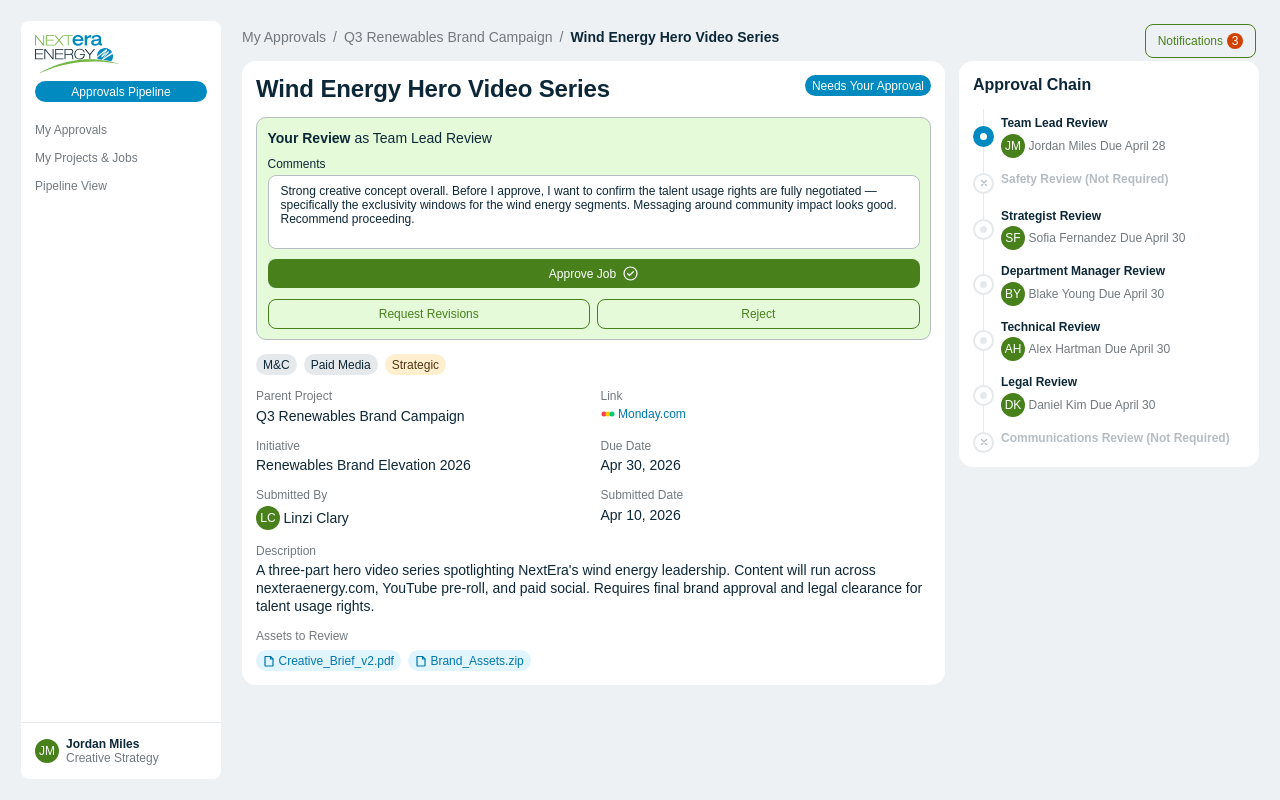
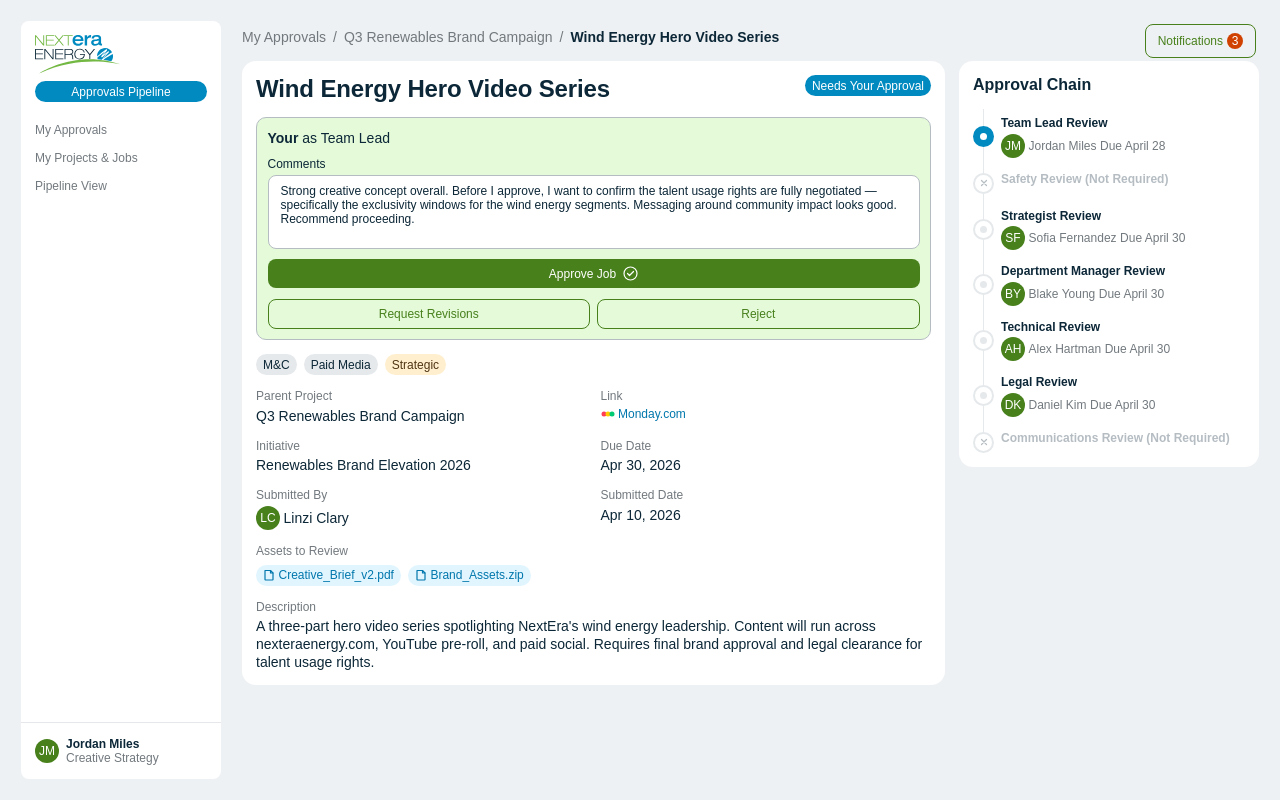
Before and after one commit to linziclary/nextera-approval-prototype, a Next.js app: page /job/job-001 in a window 1280 px wide. Built offline with nearby package versions, Linux system fonts and the light colour scheme.

Commit message:
Move Assets above Description; trim Review suffix from approval section title
Co-Authored-By: Claude Sonnet 4.6 <noreply@anthropic.com>

```diff
--- a/app/job/[id]/page.tsx
+++ b/app/job/[id]/page.tsx
@@ -264,8 +264,8 @@ export default function JobPage() {
                 style={{ backgroundColor: "#e4fad9", border: "1px solid #b5bdc3" }}
               >
                 <div style={{ fontSize: 14, lineHeight: "18px", color: "#0c2737" }}>
-                  <span style={{ ...SB }}>Your Review </span>
-                  <span style={{ ...S }}>as {activeStage?.name}</span>
+                  <span style={{ ...SB }}>Your </span>
+                  <span style={{ ...S }}>as {activeStage?.name?.replace(/ Review$/, "")}</span>
                 </div>
                 <div className="flex flex-col gap-1">
                   <label style={{ fontSize: 12, lineHeight: "14px", color: "#0c2737", ...S }}>Comments</label>
@@ -373,12 +373,6 @@ export default function JobPage() {
               <Meta label="Submitted Date">{formatDate(job.submittedDate)}</Meta>
             </div>
 
-            {/* Description */}
-            <div className="flex flex-col gap-1">
-              <span style={{ fontSize: 12, lineHeight: "14px", color: "#72797e", ...S }}>Description</span>
-              <p style={{ fontSize: 14, lineHeight: "18px", color: "#0c2737", ...S, margin: 0 }}>{job.description}</p>
-            </div>
-
             {/* Assets */}
             <div className="flex flex-col gap-2">
               <span style={{ fontSize: 12, lineHeight: "14px", color: "#72797e", ...S }}>Assets to Review</span>
@@ -397,6 +391,12 @@ export default function JobPage() {
                   </span>
                 ))}
               </div>
+            </div>
+
+            {/* Description */}
+            <div className="flex flex-col gap-1">
+              <span style={{ fontSize: 12, lineHeight: "14px", color: "#72797e", ...S }}>Description</span>
+              <p style={{ fontSize: 14, lineHeight: "18px", color: "#0c2737", ...S, margin: 0 }}>{job.description}</p>
             </div>
           </div>
 
```
